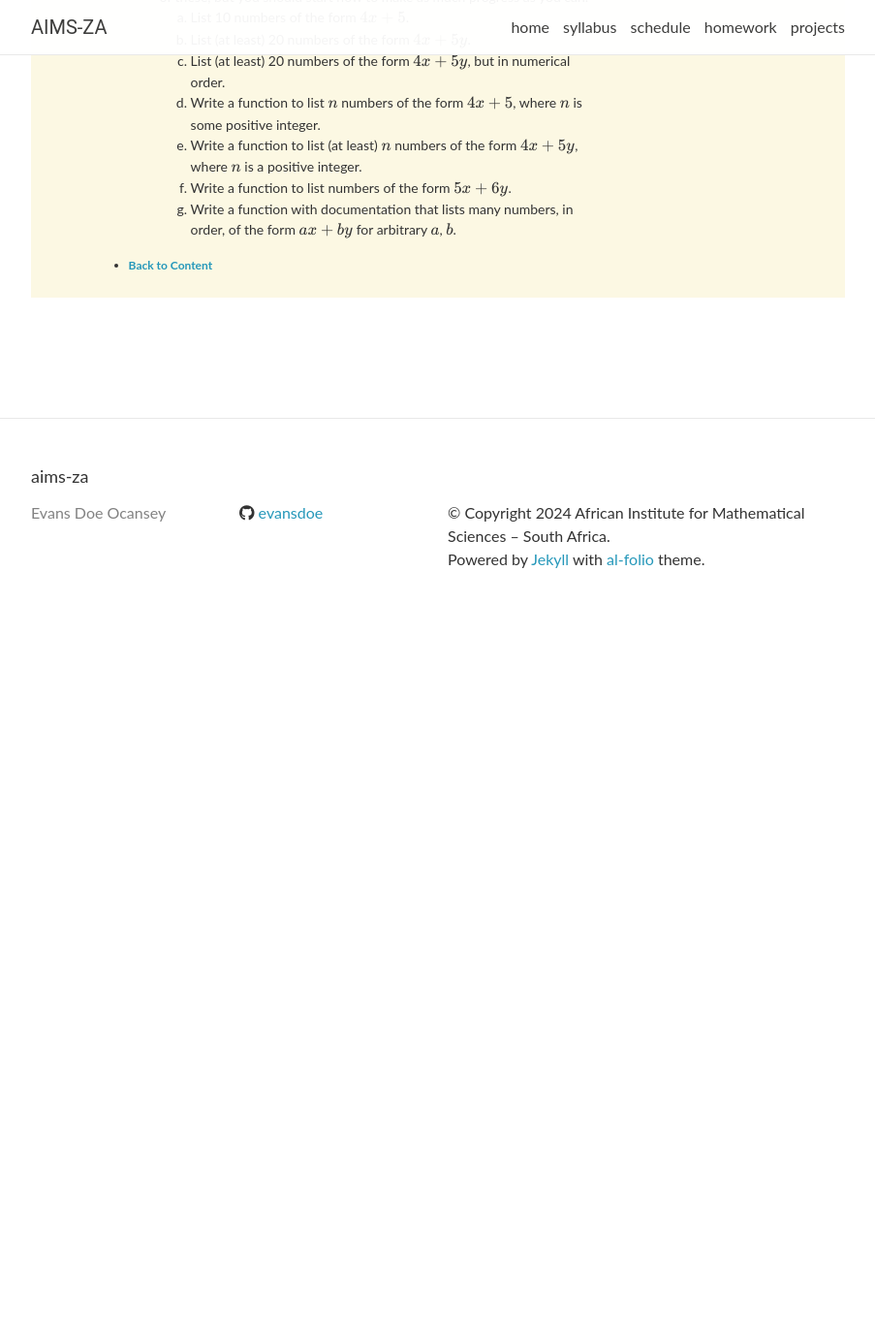
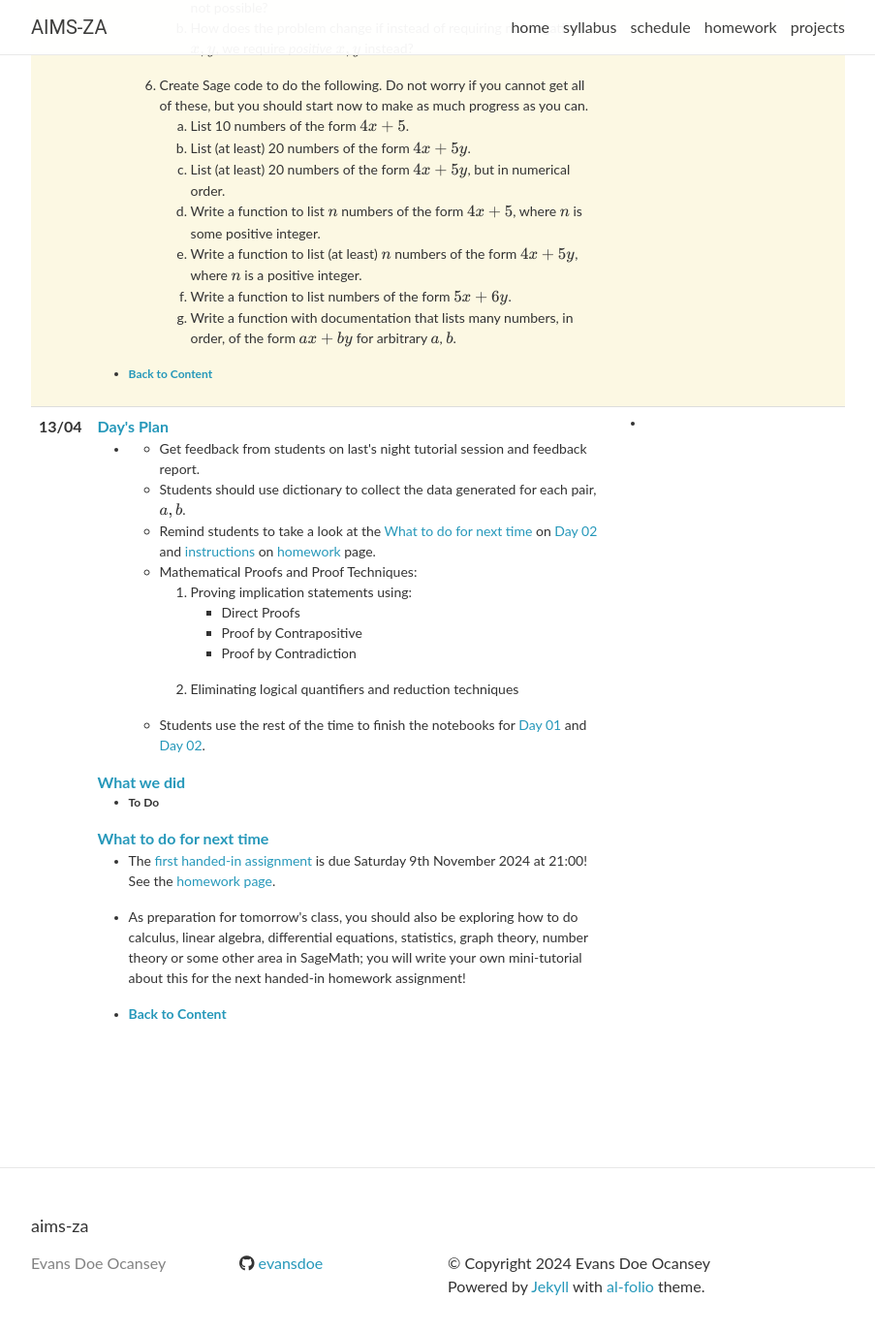
Before and after one commit to evansdoe/aims-za, a Jekyll site: the page built from ems/2024-25/_pages/ems-schedule.md, in a window 1280 px wide and 1400 px high, scrolled down 3933 px. Shown: the top 1375 px of the window at 97% size, without its empty margins (188-1091 px from the left). Built offline with Jekyll 4.4.1, drawn with Linux system fonts in a browser that asks for light colours; nearby versions of some CDN libraries; comment, search, counter and statistics services are not loaded; before the commit the page ends 4583 px from its top, so only the background shows below that; some of the changed text lies outside the part shown.

Commit message:
feat: Add materials for day 03 and homework

```diff
--- a/_data/ems_2024_25_schedule.yml
+++ b/_data/ems_2024_25_schedule.yml
@@ -131,7 +131,6 @@
     - <a href="lecture-00.pdf" target="_blank">Day 01 — Lecture Slides - 00</a><br/>
     - <a href="lecture-01.pdf" target="_blank">Day 01 — Lecture Slides - 01</a><br/>
 
-
 - date: 12/04<a class="anchor" id="day_02"></a>
   plan-title: >
     <a class="anchor" id="day_02_plan"><strong>Day's Plan</strong></a>
@@ -217,3 +216,45 @@
   readings:
     - <a href="ems_2024_25_day_02_starting_to_program.ipynb" target="_blank">Day 02 — Jupyter Notebook – 02</a><br/>
     # - <a href="lecture-02.pdf" target="_blank">Day 02 — Lecture Slides - 02</a><br/>
+
+
+- date: 13/04<a class="anchor" id="day_03"></a>
+  plan-title: >
+    <a class="anchor" id="day_03_plan"><strong>Day's Plan</strong></a>
+  plan-topics:
+    <ul style="font-size:14px">
+        <li>Get feedback from students on last's night tutorial session and feedback report.</li>
+        <li>Students should use dictionary to collect the data generated for each pair, \(a, b\).</li>
+        <li>Remind students to take a look at the <a href="#day_02_todo">What to do for next time</a> on
+        <a href="#day_02">Day 02</a> and <a href="/aims-za/ems/2024-25/homework/#instructions-for-all-homework-assignments">instructions</a> on
+        <a href="/aims-za/ems/2024-25/homework">homework</a> page.</li>
+        <li>Mathematical Proofs and Proof Techniques:</li>
+            <ol style="font-size:14px;">
+                <li>Proving implication statements using:</li>
+                    <ul style="font-size:14px;">
+                        <li>Direct Proofs</li>
+                        <li>Proof by Contrapositive</li>
+                        <li>Proof by Contradiction</li>
+                    </ul>
+                <li>Eliminating logical quantifiers and reduction techniques</li>
+            </ol>
+        <li>Students use the rest of the time to finish the notebooks for <a href="ems_2024_25_day_01_sagemath_introduction.ipynb">Day 01</a> and <a href="ems_2024_25_day_02_starting_to_program.ipynb">Day 02</a>.</li>
+    </ul>
+  done-title: >
+    <a class="anchor" id="day_03_done"><strong>What we did</strong></a>
+  done-topics:
+    - <strong>To Do</strong>
+  todo-title: >
+    <a class="anchor" id="day_03_todo"><strong>What to do for next time</strong></a>
+  todo-topics:
+    - <p style="font-size:14px;">
+          The <a href="/aims-za/ems/2024-25/homework/#first-assignment-saturday-9th-november-2024-at-2100">first handed-in assignment</a>
+          is due Saturday 9th November 2024 at 21:00! See the <a href="/aims-za/ems/2024-25/homework">homework page</a>.
+      </p>
+    - <p style="font-size:14px;">
+      As preparation for tomorrow's class, you should also be exploring how to do calculus, linear algebra, differential equations, statistics,
+      graph theory, number theory or some other area in SageMath; you will write your own mini-tutorial about this for the next handed-in homework assignment!
+      </p>
+    - <a href="#contents" style="font-size:14px;"><strong>Back to Content</strong></a>
+  readings:
+    -
--- a/_includes/footer.html
+++ b/_includes/footer.html
@@ -25,7 +25,7 @@
       </div>
 
       <div class="footer-col footer-col-3">
-        <p>&copy; Copyright {{ site.time | date: "%Y" }} African Institute for Mathematical Sciences – South Africa. <br />
+        <p>&copy; Copyright {{ site.time | date: "%Y" }} Evans Doe Ocansey <br />
         {{ site.footer_text }}</p>
       </div>
     </div>
--- a/ems/2024-25/_pages/ems-schedule.md
+++ b/ems/2024-25/_pages/ems-schedule.md
@@ -14,6 +14,10 @@
   - <a href="#day_02_plan">Plan for the day</a>
   - <a href="#day_02_done"> What we did</a>
   - <a href="#day_02_todo"> What to do next time<a>
+- <a href="#day_03">Day 03</a>
+  - <a href="#day_03_plan">Plan for the day</a>
+  - <a href="#day_03_done"> What we did</a>
+  - <a href="#day_03_todo"> What to do next time<a>
 {% assign current_module = 0 %}
 {% assign skip_classes = 0 %}
 {% assign prev_date = 0 %}
--- a/ems/2024-25/_pages/homework.md
+++ b/ems/2024-25/_pages/homework.md
@@ -27,3 +27,20 @@
 
 ### First Assignment (Saturday, 9th November 2024, at 21:00)
 _Please do not forget to read the general instruction for all homework assignments._
+
+- Plot the $\sin(x)$ sine-function of x ranging from $0$ to $\pi$ along with its third derivative on the same set of axes, in a different color. Make the vertical axes range from -3 to +3.
+- Create a nontrivial $7 \times 7$ diagonal matrix in Sage using a special command for it, and verify that the diagonal entries are the same as the eigenvalues of the matrix. Confirm that the eigenvectors are just the elementary basis vectors.
+- For each of the numbers $n=10, 100, 1000, 10000, 100000, 1000000, 10000000$ and $100000000$ compare the number of primes less than $n$ to the value of $\frac{n}{\log(n)}$. You just need to make a table or write some sentences or something.  (Here, $\log$ is the natural logarithm.)
+- Solve any differential equation using Sage.  It can be a really easy one.
+- (*) Compute the conductor and Frobenius number of the following pairs: $\{4,7\}$, $\{4,6\}, and $\{7,9\}$, if they exist.  How many numbers are not writable in each case?
+- (*) Prove that your computation of the conductor for $\{4, 7\}$ is correct.  Use your own words!
+- (*) Write a Python function (a function using **"def"**) in SageMath to list enough numbers for a general pair $\{a, b\}$ where a and b are natural numbers to guess the conductor of $a$ and $b$. (And explain it!)
+- (*) Make a conjecture for a formula for the conductor and the Frobenius number, given the pair $\{a, b\}$.  Also conjecture how many are not writable for the pair $\{a, b\}$ in general.  Be sure to write down whatever evidence you have for these conjectures (no code needed). Just stating a possible formula will not receive full credit, you must actually write about or show your experiments.  You do **NOT** need a proof.
+- (*) Write a formal proof as I illustrated in class for the following statements:
+  - Suppose $A \subseteq C$, and $B$ and $C$ are disjoint. Prove that if $x \in A$ then $x \notin B$.
+  - Suppose that $A \setminus B$ is disjoint from $C$ and $x \in A$. Prove that if $x \in C$ then $x \in B$.
+  - Use the method of proof by contradiction to prove the following statements:
+    - Suppose $A \cap C \subseteq B$ and $a \in C$. Prove that $a \notin A \setminus B$.
+    - Suppose that $A \subseteq B$, $a\in A$, and $a \notin B \setminus C$. Prove that $a \in C$.
+  - Suppose that $y + x = 2y - x$, and $x$ and $y$ are not both zero. Prove that $y \neq 0$.
+  - Prove that for every natural number $n\in\mathbb{N}$, $3$ divides $(-n + n^3)$.
```
Also changed, not shown: 7 other files.
